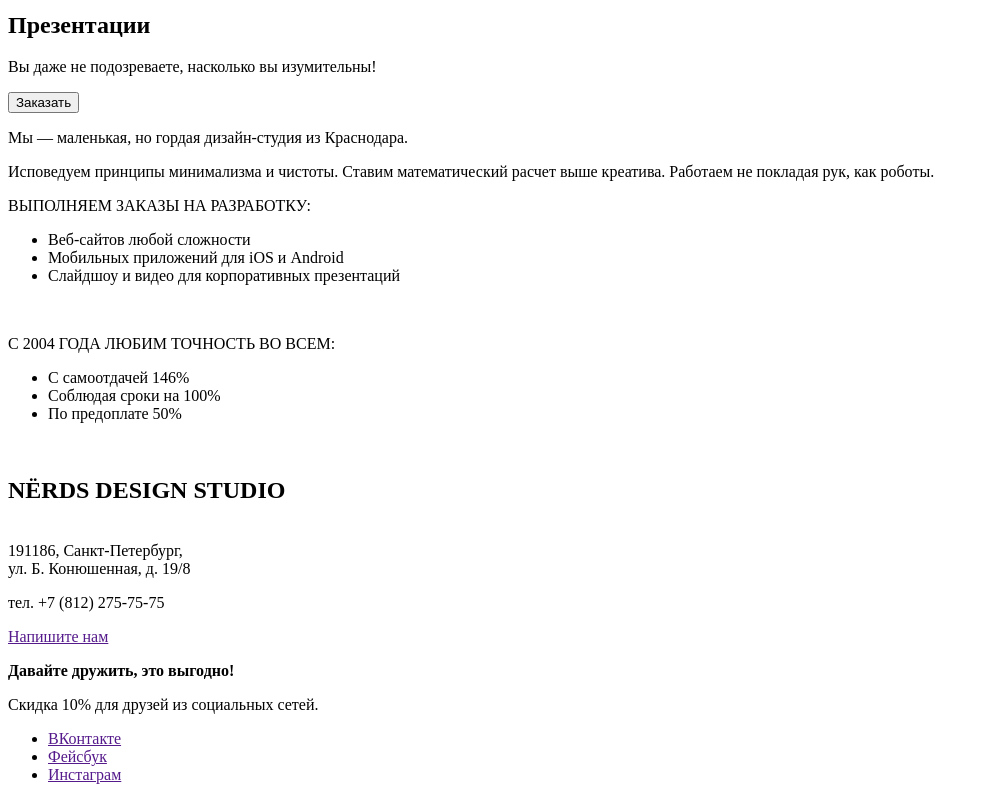
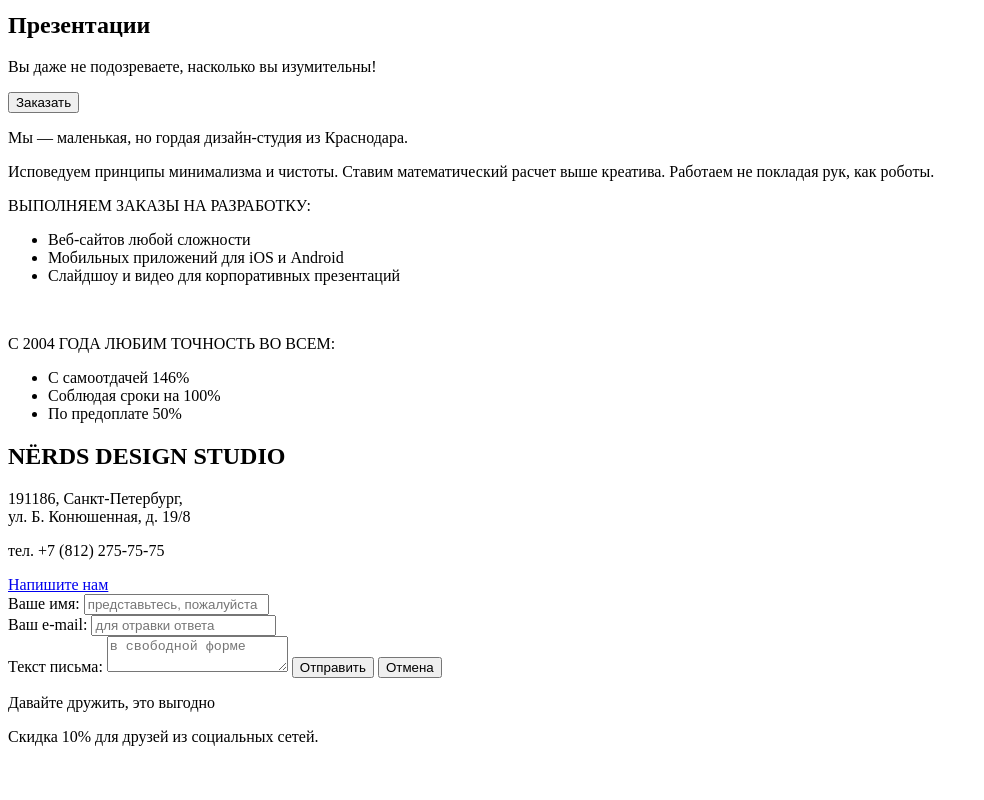
Before and after one commit to LLiD/471387-nerds, a plain HTML site: page index.html in a window 1280 px wide. Shown: the part 800-1600 px from the top of the page, without its empty margins (0-984 px from the left). After the commit the page ends 1554 px from the top, so only its background shows below. Drawn offline with Linux system fonts and the light colour scheme.

Commit message:
Доделал блок которого не хватало и исправил логитип (теперь он не как ссылка)

```diff
--- a/index.html
+++ b/index.html
@@ -6,11 +6,8 @@
   </head>
   <body>
     <header class="main-header">
+        <img src="img/logo.png" width="139" height="56" alt="Nerds">
       <nav class="main-navigation">
-      <a class="main-header-logo">
-        <img src="" width="" height=""
-        alt="Логотип Нёрдс">
-      </a>
       <ul class="site-navigation">
         <li><a href=""
           >Студия</a></li>
@@ -127,25 +124,47 @@
      </div>
    </div>
  </main>
+ <section class="map">
+   <div class="map-image" id="map-canvas"></div>
+   <div class="container">
+     <div class="contacts">
+       <h2 class="contacts-title">NЁRDS DESIGN STUDIO</h2>
+       <p>191186, Санкт-Петербург,<br>
+       ул. Б. Конюшенная, д. 19/8</p>
+       <p>тел. +7 (812) 275-75-75</p>
+       <a class="button-background-red" href="form.html">Напишите нам</a>
+     </div>
+     <section class="feedback-form">
+       <div class="feedback-form-close"></div>
+       <form action="" method="post">
+         <div class="half-width">
+           <label for="name">Ваше имя:</label>
+           <input type="text" id="name" name="name" value="" placeholder="представьтесь, пожалуйста">
+         </div>
+         <div class="half-width">
+           <label for="email">Ваш e-mail:</label>
+           <input type="email" id="email" name="email" value="" placeholder="для отравки ответа">
+         </div>
+         <label for="text">Текст письма:</label>
+         <textarea name="text" id="text" placeholder="в свободной форме"></textarea>
+         <button class="button-background-red" type="submit">Отправить</button>
+         <button class="button-background-gray" type="submit">Отмена</button>
+       </form>
+     </section>
+   </div>
+ </section>
+
  <footer class="main-footer">
-   <img src="img/" width="" height="" alt="">
-   <p class="footer-contacts">
-     <h2 class="contacts-title">NЁRDS DESIGN STUDIO</h2>
-     <br>
-     191186, Санкт-Петербург,<br>
-     ул. Б. Конюшенная, д. 19/8
-     <p class="cell-phone">тел. +7 (812) 275-75-75</p>
-     <a class="background-red" href="">Напишите нам</a>
-   </p>
-   <div class="footer-social">
-     <b>Давайте дружить, это выгодно!</b>
-     <p>Скидка 10% для друзей из социальных сетей.
-     </p>
-     <ul>
-       <li><a class="social-button" href="">ВКонтакте</a></li>
-       <li><a class="social-button" href="">Фейсбук</a></li>
-       <li><a class="social-button" href="">Инстаграм</a></li>
-     </ul>
+   <div class="container">
+     <div class="footer-social">
+       <a class="social-button" href=""><i class="icon-vk"></i></a>
+       <a class="social-button" href=""><i class="icon-facebook"></i></a>
+       <a class="social-button" href=""><i class="icon-instagramm"></i></a>
+     </div>
+     <div class="footer-text">
+       <p>Давайте дружить, это выгодно</p>
+       <span>Скидка 10% для друзей из социальных сетей.</span>
+     </div>
    </div>
  </footer>
   </body>
```
